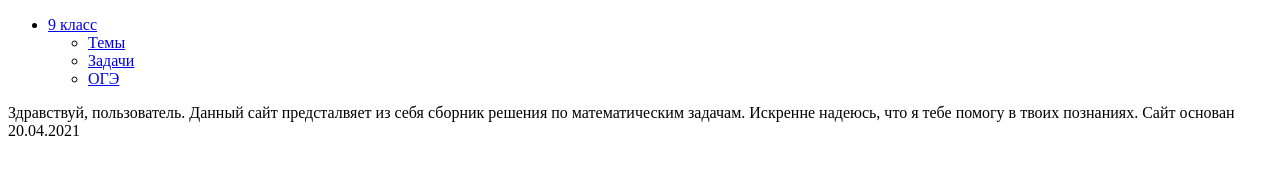
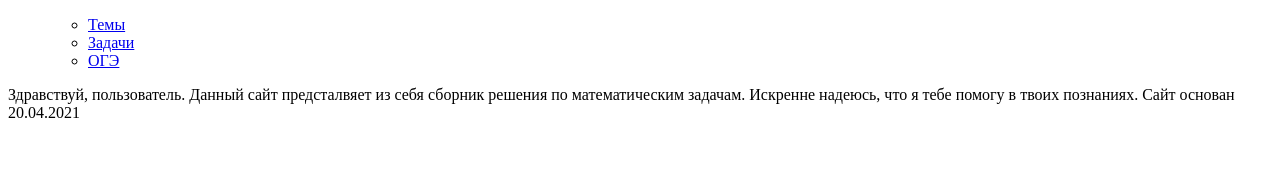
Before and after one commit to cutie-dev/solvedmath.github.io, a plain HTML site: page index.html in a window 1280 px wide. Drawn offline with Linux system fonts and the light colour scheme.

Commit message:
Update index.html

```diff
--- a/index.html
+++ b/index.html
@@ -2,7 +2,7 @@
 <html lang="en" dir="ltr">
 <head>
 <meta charset="UTF-8">
-<link rel="stylesheet" href="sait.css">
+
 <title></title>
 </head>
 <body>
@@ -10,7 +10,7 @@
 <div class="tip_levoemenu">
 
 <ul class="ul_one">
-<li class="io"><a class="ss" href="mainmenu1.html">9 класс</a>
+
 <ul class="tt">
 
 <li><a href="#">Темы</a></li>
```
